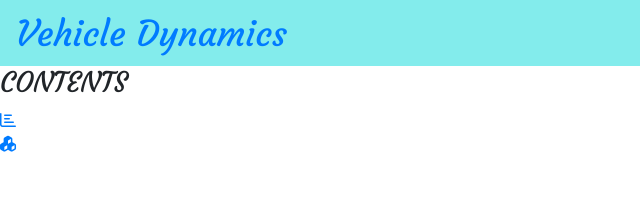
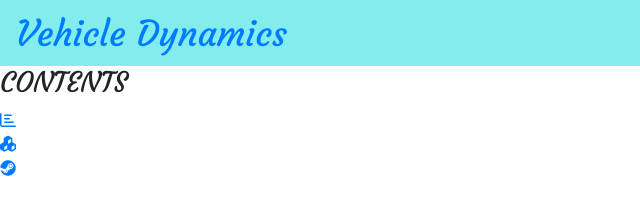
Before and after one commit to Shlokladdha/vd, a plain HTML site: page index.html in a window 1280 px wide. Shown: the full height of the page, 0-640 px from the left. Drawn offline with nearby package versions, Linux system fonts and the light colour scheme.

Commit message:
Update index.html

```diff
--- a/index.html
+++ b/index.html
@@ -31,7 +31,7 @@
       <ul>
         <li><a href="#"><i class="far fa-chart-bar"></i></a></li>
         <li><a href="#"><i class="fas fa-cubes"></i></a></li>
-        <li><a href="#"><i class=""></i></a></li>
+        <li><a href="#"><i class="fab fa-steam"></i></a></li>
       </ul>
     </aside>
   </main>
```
